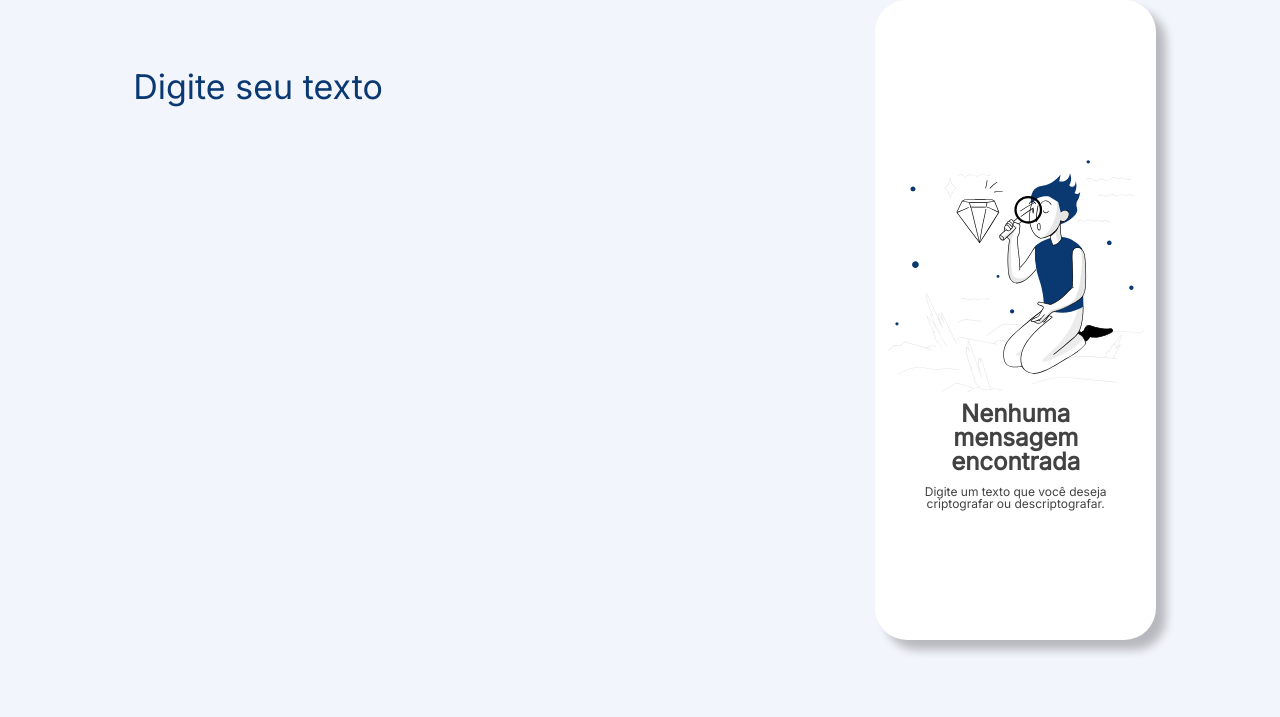
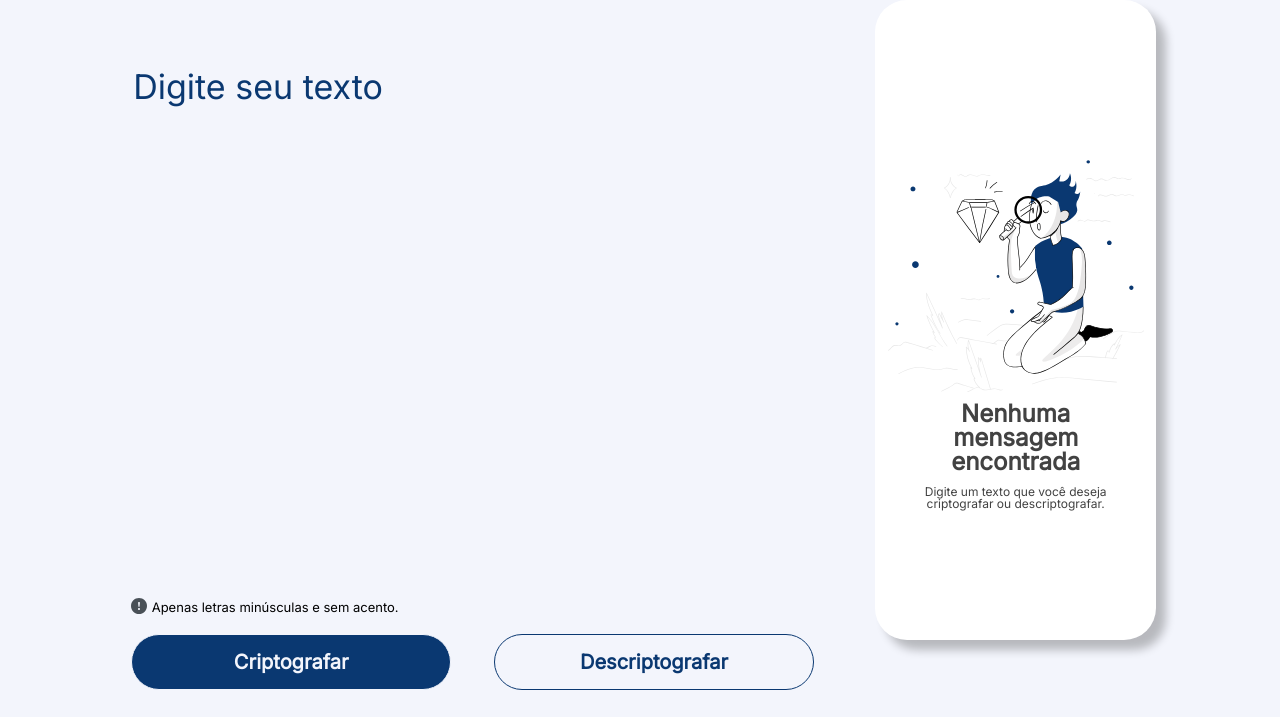
Before and after one commit to AdaltoRG/EncriptadorONE, a plain HTML site: page index.html in a window 1280 px wide. Shown: the part 83-800 px from the top of the page. Drawn offline with Linux system fonts and the light colour scheme.

Commit message:
ajuste inputarea

```diff
--- a/css/styles.css
+++ b/css/styles.css
@@ -24,7 +24,7 @@ html {
     color: #0A3871;
     background: #F3F5FC;
     width: 80%;
-    height: 80%;
+    height: 55%;
     border: none;
     resize: none;
     outline: none;
```
